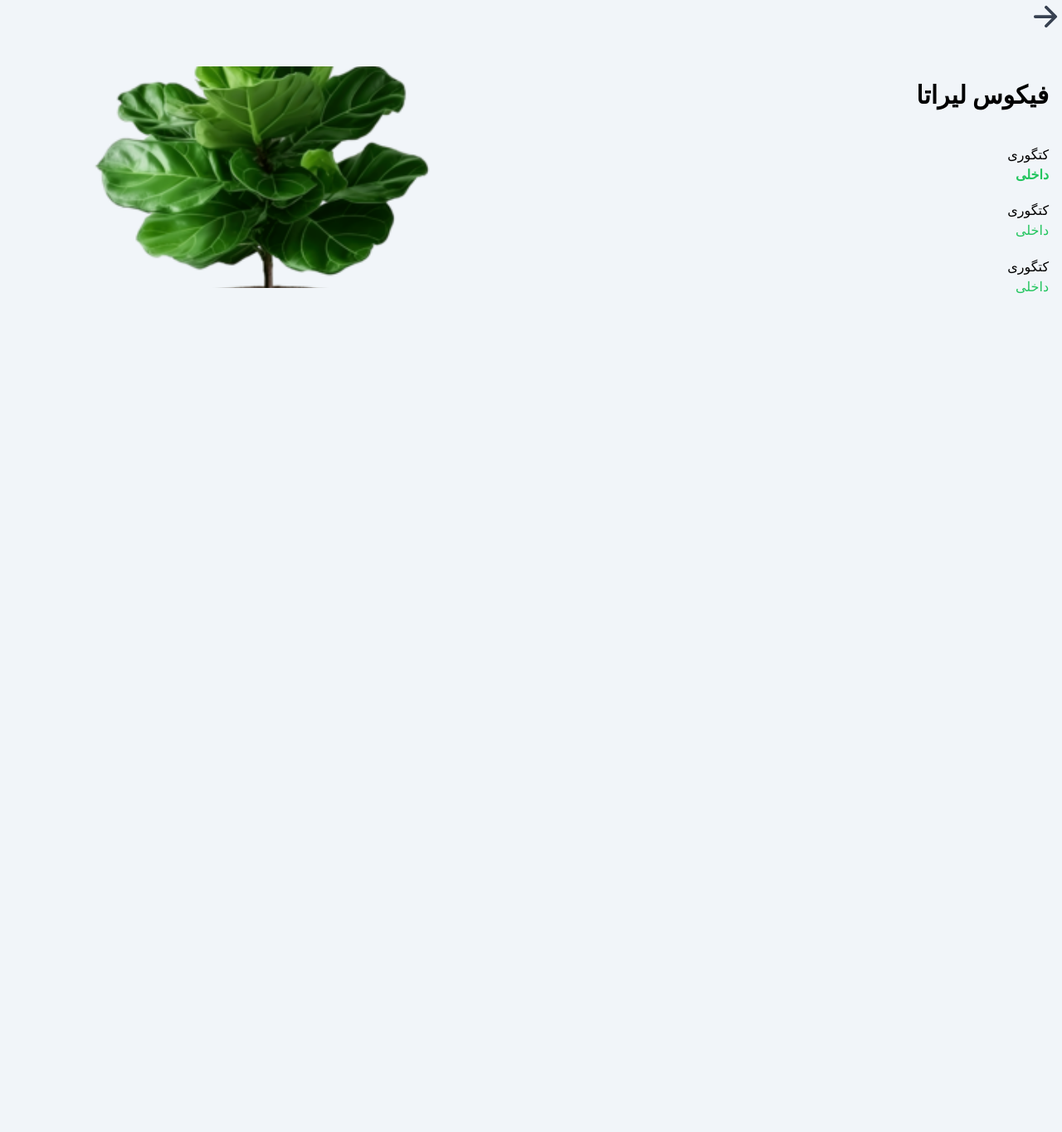
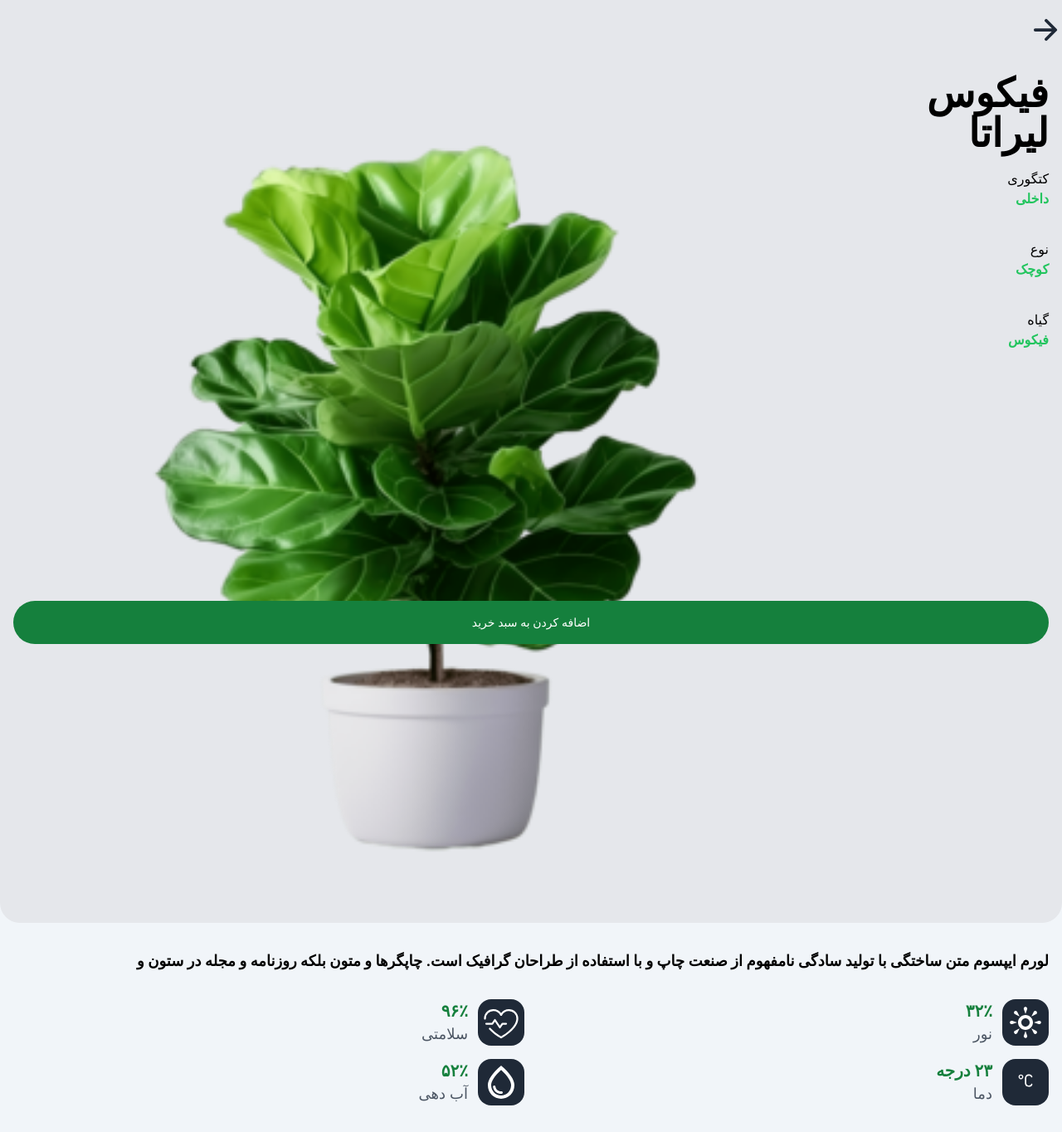
Before and after one commit to SinaAndDan/Sina-Flower-2024, a Next.js app: page /details in a window 1280 px wide. Shown: the whole page at 83% size. Before the commit the page ends 800 px from the top, so only its background shows below. Built offline with nearby package versions, Linux system fonts and the light colour scheme.

Commit message:
foundation of detailpage v-1.1

```diff
--- a/src/app/components/DetailPage/DetailNavbar.tsx
+++ b/src/app/components/DetailPage/DetailNavbar.tsx
@@ -1,31 +1,39 @@
 import { IoArrowForward } from "react-icons/io5";
+import { TiWeatherSunny } from "react-icons/ti";
+import { PiHeartbeatLight } from "react-icons/pi";
+import { WiCelsius } from "react-icons/wi";
+import { MdOutlineWaterDrop } from "react-icons/md";
+
 import Image from "next/image";
 import ficus from "../../../../public/ficus.png";
 
 const DetailNavbar = () => {
   return (
-    <div className="container mx-auto sm:px-0 px-2 h-screen">
-      <IoArrowForward className="w-10 h-10 sm:mt-0 mt-8 text-gray-700" />
-      <div className="flex justify-between mt-10 h-1/3">
-        <div className="h-full basis-1/2 p-4">
-          <h5 className="text-3xl font-bold">فیکوس لیراتا</h5>
-          <div className="pt-8 flex flex-col justify-around h-full">
+    <div className="container mx-auto sm:px-0 px-2">
+      <div className="bg-gray-200 rounded-b-3xl">
+        <div className="py-4">
+          <IoArrowForward className="w-10 h-10 sm:mt-0 text-gray-800" />
+        </div>
+        <div className="flex justify-between">
+          <div className="h-full p-4">
+            <h5 className="text-5xl font-bold">فیکوس لیراتا</h5>
+            <div className="flex flex-col justify-around h-64">
               <div className="">
                 <p>کتگوری</p>
                 <p className="text-green-500 font-semibold">داخلی</p>
               </div>
               <div className="">
-              <p>کتگوری</p>
-              <p className="text-green-500">داخلی</p>
+                <p>نوع</p>
+                <p className="text-green-500 font-semibold">کوچک</p>
               </div>
               <div className="">
-              <p>کتگوری</p>
-              <p className="text-green-500">داخلی</p>
+                <p>گیاه</p>
+                <p className="text-green-500 font-semibold">فیکوس</p>
               </div>
             </div>
           </div>
           <Image
-          className="w-full object-cover basis-1/2 "
+            className="w-full object-cover"
             width={200}
             height={200}
             src={ficus}
@@ -33,6 +41,57 @@ const DetailNavbar = () => {
           />
         </div>
       </div>
+      <p className="mt-8 px-4 text-lg font-semibold">
+        لورم ایپسوم متن ساختگی با تولید سادگی نامفهوم از صنعت چاپ و با استفاده
+        از طراحان گرافیک است. چاپگرها و متون بلکه روزنامه و مجله در ستون و
+      </p>
+      <div className="grid grid-cols-2 gap-4 px-4 my-8">
+        <div className="flex">
+          <div className="bg-gray-800 w-fit p-1 rounded-2xl">
+            <TiWeatherSunny className="w-12 h-12 sm:mt-0 text-white" />
+          </div>
+          <div className="flex flex-col px-3">
+            <p className="text-green-700 font-bold text-xl">۳۲٪</p>
+            <p className="text-gray-600 text-lg">نور</p>
+          </div>
+        </div>
+        <div className="flex">
+          <div className="bg-gray-800 w-fit p-1 rounded-2xl">
+            <PiHeartbeatLight className="w-12 h-12 sm:mt-0 text-white" />
+          </div>
+          <div className="flex flex-col px-3">
+            <p className="text-green-700 font-bold text-xl">۹۶٪</p>
+            <p className="text-gray-600 text-lg">سلامتی</p>
+          </div>
+        </div>
+        <div className="flex">
+          <div className="bg-gray-800 w-fit p-1 rounded-2xl flex items-center">
+            <WiCelsius className="w-12 h-12 sm:mt-0 text-white" />
+          </div>
+          <div className="flex flex-col px-3">
+            <p className="text-green-700 font-bold text-xl">۲۳ درجه</p>
+            <p className="text-gray-600 text-lg">دما</p>
+          </div>
+        </div>
+        <div className="flex">
+          <div className="bg-gray-800 w-fit p-1 rounded-2xl">
+            <MdOutlineWaterDrop className="w-12 h-12 sm:mt-0 text-white" />
+          </div>
+          <div className="flex flex-col px-3">
+            <p className="text-green-700 font-bold text-xl">۵۲٪</p>
+            <p className="text-gray-600 text-lg">آب دهی</p>
+          </div>
+        </div>
+      </div>
+      <div className="px-4 w-full fixed bottom-4">
+        <button
+          type="button"
+          className="text-white bg-green-700 hover:bg-green-800 focus:outline-none focus:ring-4 focus:ring-green-300 font-medium rounded-full text-sm py-4 text-center me-2 mb-2 dark:bg-green-600 dark:hover:bg-green-700 dark:focus:ring-green-800 w-full"
+        >
+          اضافه کردن به سبد خرید
+        </button>
+      </div>
+    </div>
   );
 };
 
```
Lines whose indentation alone changed are shown as unchanged.
